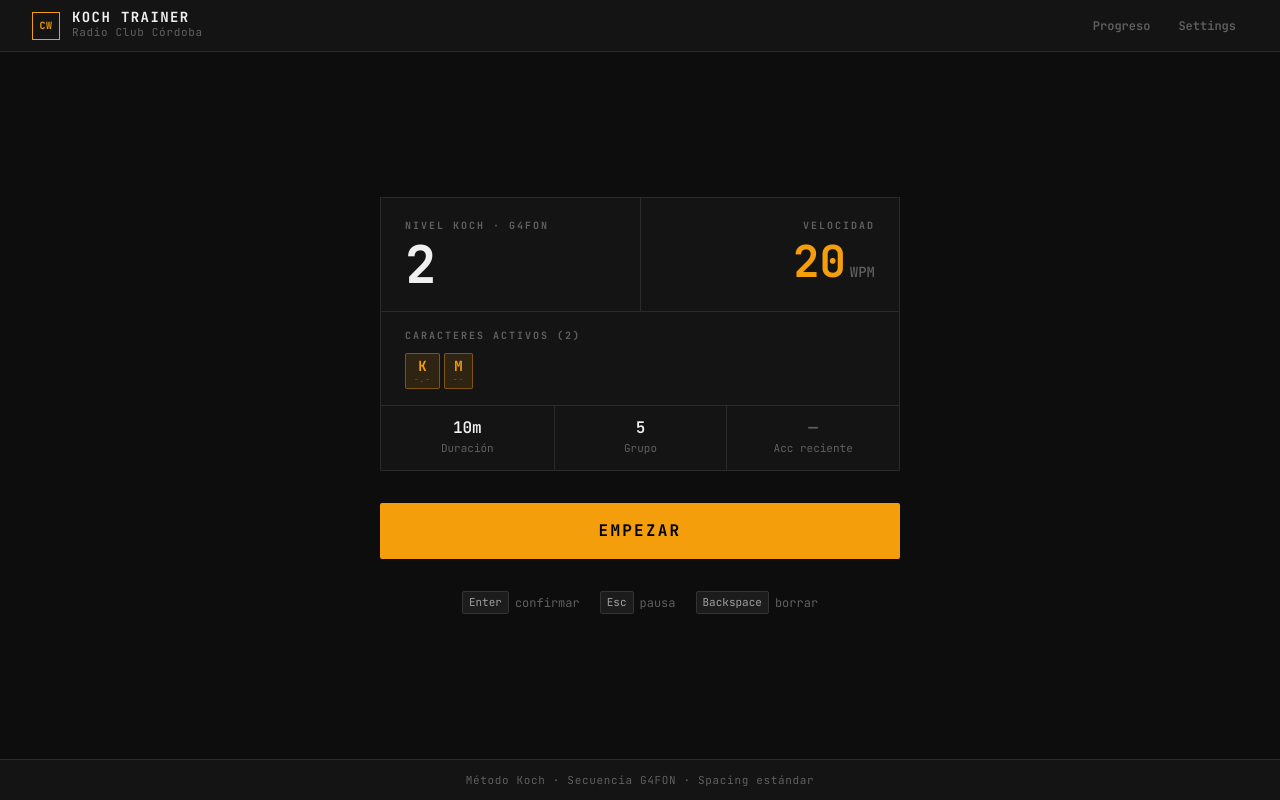
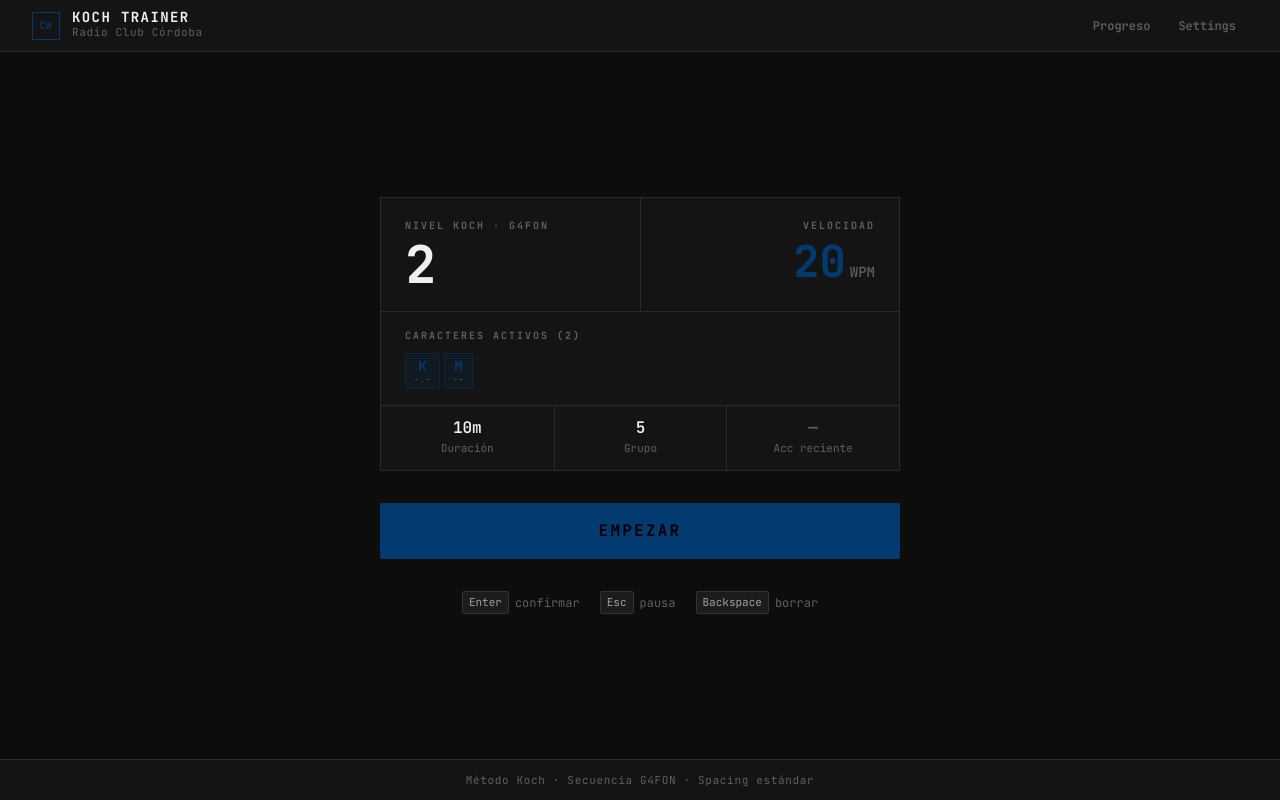
Before and after one commit to Pacha994/morse-koch-trainer, a React (Vite) app: page / in a window 1280 px wide. Built offline with nearby package versions, Linux system fonts and the light colour scheme.

Commit message:
design: cambiar color acento de ámbar a #033A70 (Radio Club Córdoba)

```diff
--- a/src/components/screens/HomeScreen.jsx
+++ b/src/components/screens/HomeScreen.jsx
@@ -153,7 +153,7 @@ const S = {
     flexDirection: 'column',
     alignItems: 'center',
     padding: '5px 8px',
-    border: `1px solid ${isHard ? 'rgba(245,158,11,0.4)' : 'var(--border)'}`,
+    border: `1px solid ${isHard ? 'rgba(3,58,112,0.4)' : 'var(--border)'}`,
     background: isHard ? 'var(--amber-dim)' : 'var(--surface-2)',
     borderRadius: '2px',
     gap: '2px',
--- a/src/components/screens/ProgressScreen.jsx
+++ b/src/components/screens/ProgressScreen.jsx
@@ -49,7 +49,7 @@ function CharHeatmap({ characterStats }) {
     <div style={{ display: 'flex', flexWrap: 'wrap', gap: '4px' }}>
       {sorted.map(({ char, acc, total }) => {
         const c = acc >= 90 ? 'var(--green)' : acc >= 70 ? 'var(--amber)' : 'var(--red)';
-        const bg = acc >= 90 ? 'rgba(34,197,94,0.1)' : acc >= 70 ? 'rgba(245,158,11,0.1)' : 'rgba(239,68,68,0.1)';
+        const bg = acc >= 90 ? 'rgba(34,197,94,0.1)' : acc >= 70 ? 'rgba(3,58,112,0.15)' : 'rgba(239,68,68,0.1)';
         return (
           <div key={char} title={`${char}: ${acc.toFixed(0)}% (${total} veces)`}
             style={{ display: 'flex', flexDirection: 'column', alignItems: 'center', padding: '6px 8px', border: `1px solid ${c}33`, background: bg, borderRadius: '2px', minWidth: '40px', gap: '2px' }}>
--- a/src/components/training/GroupFeedback.jsx
+++ b/src/components/training/GroupFeedback.jsx
@@ -13,7 +13,7 @@ export function GroupFeedback({ feedback, fontSize = 'medium' }) {
   const badgeColor = result.accuracy === 100
     ? { bg: 'rgba(34,197,94,0.12)', border: 'rgba(34,197,94,0.3)', text: 'var(--green)' }
     : result.accuracy >= 80
-      ? { bg: 'rgba(245,158,11,0.12)', border: 'rgba(245,158,11,0.3)', text: 'var(--amber)' }
+      ? { bg: 'rgba(3,58,112,0.15)', border: 'rgba(3,58,112,0.35)', text: 'var(--amber)' }
       : { bg: 'rgba(239,68,68,0.12)', border: 'rgba(239,68,68,0.3)', text: 'var(--red)' };
 
   return (
--- a/src/index.css
+++ b/src/index.css
@@ -20,9 +20,9 @@
   --border:      #2a2a2a;
   --border-2:    #333333;
 
-  --amber:       #f59e0b;
-  --amber-dim:   rgba(245, 158, 11, 0.12);
-  --amber-hover: #fbbf24;
+  --amber:       #033A70;
+  --amber-dim:   rgba(3, 58, 112, 0.15);
+  --amber-hover: #0a4f96;
 
   --text-1:      #f0f0f0;
   --text-2:      #a0a0a0;
@@ -183,8 +183,8 @@ input[type="range"]::-webkit-slider-thumb:hover { transform: scale(1.25); }
 
 /* ── Animaciones ──────────────────────────────────────────────── */
 @keyframes pulse-amber {
-  0%, 100% { opacity: 1; box-shadow: 0 0 0 0 rgba(245,158,11,0.4); }
-  50%       { opacity: 0.7; box-shadow: 0 0 0 8px rgba(245,158,11,0); }
+  0%, 100% { opacity: 1; box-shadow: 0 0 0 0 rgba(3,58,112,0.5); }
+  50%       { opacity: 0.7; box-shadow: 0 0 0 8px rgba(3,58,112,0); }
 }
 @keyframes slide-up {
   from { opacity: 0; transform: translateY(6px); }
```
